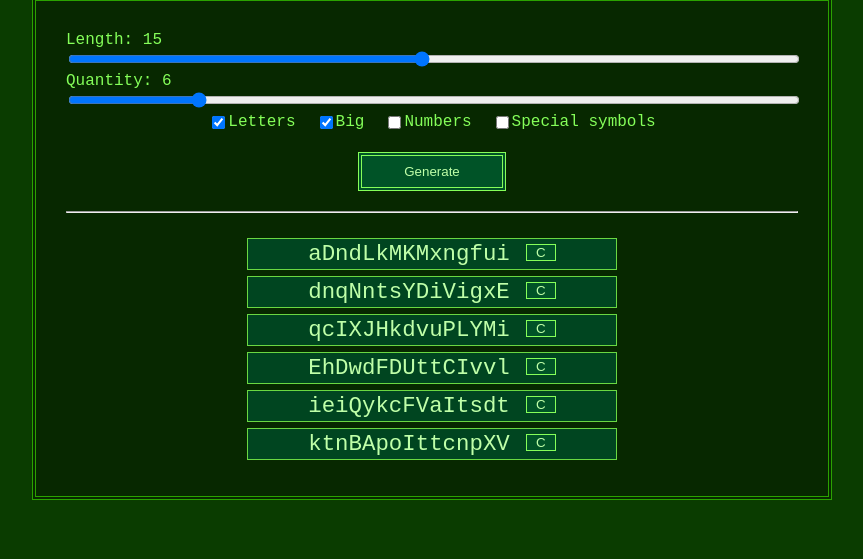
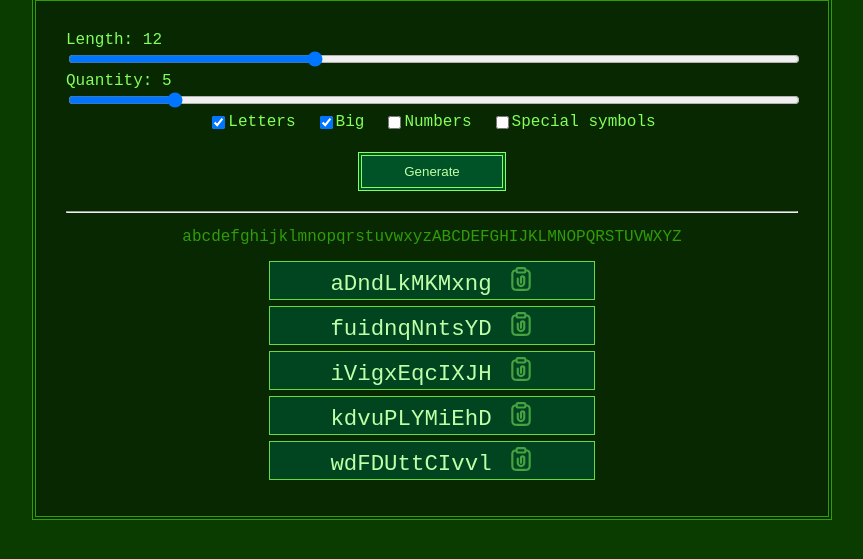
Before and after one commit to devmikealex/password-generator, a plain HTML site: page index.html in a window 1280 px wide. Shown: the part 109-668 px from the top of the page, without its empty margins (208-1071 px from the left). Drawn offline with Linux system fonts and the light colour scheme.

Commit message:
Some small fixes

```diff
--- a/index.html
+++ b/index.html
@@ -16,12 +16,12 @@
 				<div class="slidecontainer">
 					<label for="length">Length:</label>
 					<span id="length_view">*</span>
-					<input type="range" id="length" value="15" min="1" max="30">
+					<input type="range" id="length" value="12" min="3" max="30">
 				</div>
 				<div class="slidecontainer">
 					<label for="quantity">Quantity:</label>
 					<span id="quantity_view">*</span>
-					<input type="range" id="quantity" value="6" min="1" max="30">
+					<input type="range" id="quantity" value="5" min="1" max="30">
 				</div>
 				<div class="stack_horizontal">
 					<div class="flex">
--- a/index.js
+++ b/index.js
@@ -14,23 +14,16 @@ buttonGenerate.onclick = () => {
 const lengthView = document.getElementById('length_view');
 const quantityView = document.getElementById('quantity_view');
 const len = document.getElementById('length');
-// len.addEventListener('change', () => {
-//     generatePass()
-// })
 len.addEventListener('input', () => {
     generatePass();
 });
 const quan = document.getElementById('quantity');
-// quan.addEventListener('change', () => {
-//     generatePass()
-// })
 quan.addEventListener('input', () => {
     generatePass();
 });
 generatePass();
 function generatePass() {
     var _a, _b;
-    passList.innerHTML = '';
     const passLength = parseInt((_a = len === null || len === void 0 ? void 0 : len.value) !== null && _a !== void 0 ? _a : '15');
     const passQuantity = parseInt((_b = quan === null || quan === void 0 ? void 0 : quan.value) !== null && _b !== void 0 ? _b : '6');
     lengthView.textContent = passLength.toString();
@@ -49,15 +42,25 @@ function generatePass() {
         opt_letters.checked = true;
         charSet += charSetLatin;
     }
+    passList.innerHTML = '';
+    const divCharSet = document.createElement('div');
+    divCharSet.className = 'charset_item';
+    divCharSet.textContent = charSet;
+    passList === null || passList === void 0 ? void 0 : passList.append(divCharSet);
     for (let index = 0; index < passQuantity; index++) {
         const newPass = passGen(passLength, charSet);
         const newDiv = document.createElement('div');
         newDiv.className = 'password_item';
         newDiv.textContent = newPass;
         passList === null || passList === void 0 ? void 0 : passList.append(newDiv);
+        const icon = document.createElement('img');
+        icon.src = './assets/clipboard.svg';
+        icon.width = 26;
+        icon.height = 26;
         const copyButton = document.createElement('button');
-        // copyButton.className = '-'
-        copyButton.textContent = 'C';
+        copyButton.className = 'copyButton';
+        // copyButton.textContent = ''
+        copyButton.append(icon);
         copyButton.onclick = function () {
             navigator.clipboard.writeText(newPass);
         };
--- a/passGen.js
+++ b/passGen.js
@@ -1,7 +1,7 @@
 export function passGen(length, charSet = '') {
     console.log('🚀 charSet', charSet);
     if (charSet === '')
-        return '0000';
+        return '****';
     let newPass = '';
     for (let index = 0; index < length; index++) {
         newPass += getRandomChar(charSet);
--- a/style.css
+++ b/style.css
@@ -70,7 +70,7 @@ input[type=range] {
 	flex-direction: column;
 	align-items: center;
 	justify-content: center;
-	margin-top: 25px;
+	margin-top: 15px;
 }
 
 #options {
@@ -94,11 +94,11 @@ input[type=range] {
 }
 
 .password_item button {
-	position: relative;
+	/* position: relative;
 	top: -3px;
 	margin-left: 16px;
 	width: 30px;
-	padding: 0;
+	padding: 0; */
 }
 
 .stack_horizontal {
@@ -112,3 +112,32 @@ input[type=range] {
 .flex {
 	display: flex;
 }
+
+.charset_item {
+	color: #319b0a;
+	font-size: 1rem;
+	margin-bottom: 15px;
+	word-wrap: anywhere;
+	text-align: center;
+}
+
+.copyButton {
+	position: relative;
+	top: 2px;
+	margin-left: 16px;
+	padding: 0;
+	border: 0;
+	background-color: transparent;
+	opacity: 0.5;
+	/* background-color: #85ff59; */
+	/* filter: invert(1); */
+}
+
+.copyButton:hover {
+	opacity: 1;
+	background-color: transparent;
+}
+
+.copyButton img {
+	display: block;
+}
```
Also changed, not shown: assets/clipboard.svg (added).
